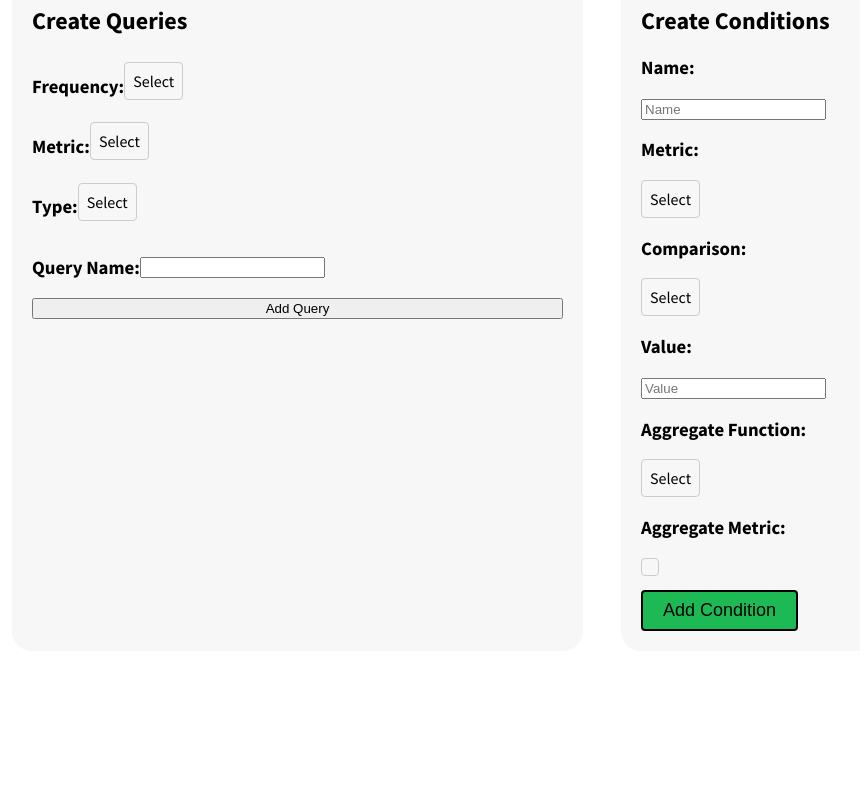
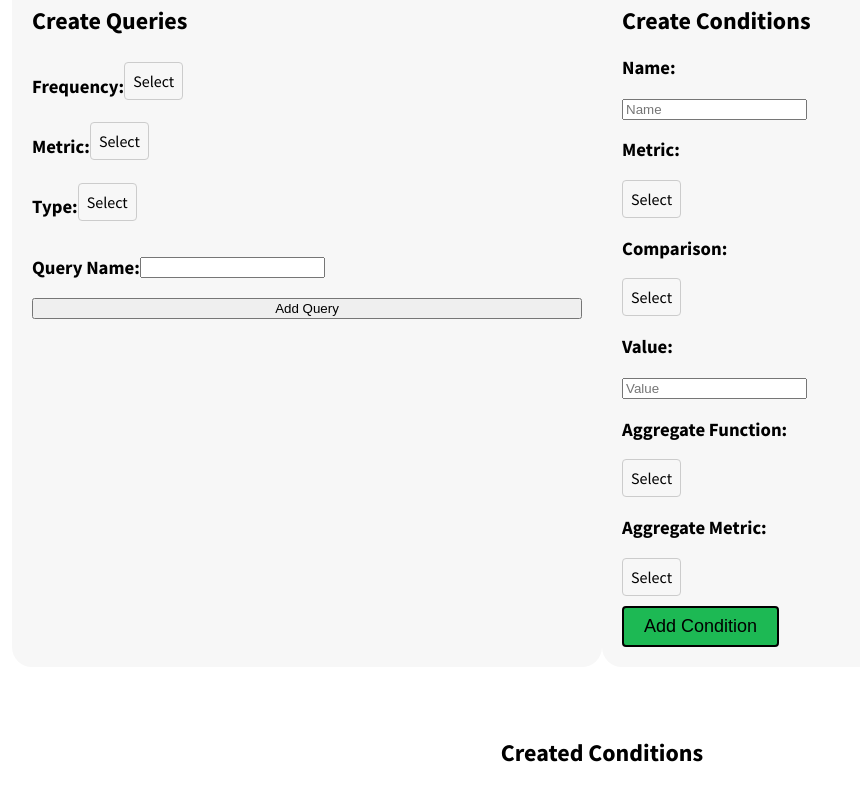
Before and after one commit to sidney888/spotify-dbms, a React (Create React App) app: page /QueryUs in a window 1280 px wide. Shown: the part 208-1008 px from the top of the page, without its empty margins (46-906 px from the left). Before the commit the page ends 859 px from the top, so only its background shows below. Built offline with nearby package versions, Linux system fonts and the light colour scheme; the HTML template or start-up script is replaced by a standard one.

Commit message:
fixed conditions and query

```diff
--- a/src/Pages/AnalysisPage.css
+++ b/src/Pages/AnalysisPage.css
@@ -10,15 +10,23 @@
   align-self: center;
   justify-self: center;
 }
-
+.conditions-container {
+  display: flex;
+  flex-wrap: wrap;
+}
 .create-queries,
 .create-conditions {
-  width: 45%;
+  width: 50%;
   background-color: #f7f7f7;
   border-radius: 20px;
   padding: 20px;
 }
-
+.created-conditions {
+  display: flex;
+  flex-direction: column;
+  align-items: center;
+  margin-top: 20px;
+}
 .create-queries h2,
 .create-conditions h2 {
   margin-bottom: 20px;
--- a/src/Pages/AnalysisPage.js
+++ b/src/Pages/AnalysisPage.js
@@ -1,7 +1,7 @@
 import React, { useState, useEffect } from 'react';
 import Dropdown from '../Components/Dropdown';
 import Button from '../Components/Button';
-import { query_metrics, condition_metrics, aggregate_metrics} from '../assets/metrics.js';
+import { query_metrics, condition_metrics, aggregate_metrics } from '../assets/metrics.js';
 
 import './AnalysisPage.css';
 
@@ -33,7 +33,7 @@ class Condition {
   }
 }
 
-function AnalysisPage ({data}) {
+function AnalysisPage({ data }) {
 
   //Queries
 
@@ -67,18 +67,18 @@ function AnalysisPage ({data}) {
     }
   };
 
-  const [errorMessage, setErrorMessage]= useState('');
+  const [errorMessage, setErrorMessage] = useState('');
   //List of queries
   const [list, setList] = useState([]);
   const handleAddItem = () => {
-    if(name.name == ''){
+    if (name.name == '') {
       setErrorMessage('Please name your query');
     } else {
       const newQueryID = Query.lastID + 1; // generate new ID based on previous one
       const newQuery = new Query(selectedFrequency, selectedMetric, selectedType, name.name.toString(), newQueryID);
       Query.lastID = newQueryID; // update lastID to new ID
       setList([...list, newQuery]);
-        setName({name: ''});
+      setName({ name: '' });
     }
 
   };
@@ -92,9 +92,7 @@ function AnalysisPage ({data}) {
 
     setName({ name: Query.name });
   };
-  useEffect(() => {
-    console.log('Currently selected query:', selectedQuery);
-  }, [selectedQuery]);
+
 
   //when a query is edited
   const handleEditQuery = () => {
@@ -118,37 +116,39 @@ function AnalysisPage ({data}) {
 
   //Conditions
   const [conditions, setConditions] = useState([]);
-    const[cname, setcname] = useState('');
+  const [cname, setcname] = useState('');
 
   const [selectedcmetric, setSelectedcmetric] = useState('Select');
   const cmetrics = condition_metrics;
 
-    const[selectedoperator, setSelectedOperator] = useState('Select');
+  const [selectedoperator, setSelectedOperator] = useState('Select');
   const operators = ['>', '<', '>=', '<=', '=', '!='];
 
-    const[cvalue, setcvalue] = useState('');
+  const [cvalue, setcvalue] = useState('');
 
-    const[qID, setqID] = useState();
+  const [qID, setqID] = useState();
 
-    const[selected_agg_function, setSelected_agg_function] = useState('Select'); //drop down of either max, min, avg, etc.
+  const [selected_agg_function, setSelected_agg_function] = useState('Select'); //drop down of either max, min, avg, etc.
   const agg_functions = ['min', 'max', 'avg'];
 
-    const[selected_agg_metric, setSelected_agg_metric] = useState('Select');
+  const [selected_agg_metric, setSelected_agg_metric] = useState('Select');
   const agg_metrics = aggregate_metrics; //still need to update and make dropdown for.
 
   const handleAddCondition = () => {
     const newCondition = new Condition(cname.cname.toString(), selectedcmetric, selectedoperator, selected_agg_function, selected_agg_metric, cvalue, selectedQuery.queryID);
     setConditions([...conditions, newCondition]); //adds a new condition to the list of conditions.
-      setcname({cname: ''});
+    if(!selectedQuery.condtions){
+      selectedQuery.conditions = [];
+    }
+    selectedQuery.conditions.push(newCondition); //adds condition to the selected query list.
+    setcname({cname: '' });
+    //add this condition to the selected query condition list.
   };
 
-    const updateCondition = (index, field, value) => {
-      const newConditions = [...conditions];
-      newConditions[index][field] = value;
-      setConditions(newConditions);
-    };
-
-
+  useEffect(() => {
+    console.log('Currently selected query:', selectedQuery);
+    console.log('Conditions: ', conditions);
+  }, [selectedQuery, conditions]);
   return (
     <>
       <h1>
@@ -156,7 +156,7 @@ function AnalysisPage ({data}) {
       </h1>
       <p>
         In the Create Queries section, pick the frequency, metric, and type from the respective dropdown menus.
-    <br/>The Create Conditions section can help narrow your search. Add conditions and comparisions with specific values.
+        <br />The Create Conditions section can help narrow your search. Add conditions and comparisions with specific values.
       </p>
       <div className="analysis-page">
         <div className="create-queries">
@@ -236,6 +236,7 @@ function AnalysisPage ({data}) {
               }}
             />
           </div>
+
           <div className="input_metric">
             <h3>Metric:</h3>
             <Dropdown
@@ -278,30 +279,23 @@ function AnalysisPage ({data}) {
             <h3>Aggregate Metric:</h3>
             <Dropdown
               className="aggm"
-          selectedOption={setSelected_agg_metric}
+              selectedOption={selected_agg_metric}
               options={agg_metrics}
               onOptionClick={(agg_metric) => setSelected_agg_metric(agg_metric)}
             />
           </div>
           <Button onClick={handleAddCondition}>Add Condition</Button>
 
-      {/* {conditions.map((condition, index) => (
-        <div key={index} className="condition">
-          <div className="cmet">
-            <h3>Metric: </h3>
-            <p>{condition.metric}</p>
         </div>
-          <div className="operator">
-            <h3>Comparison: </h3>
-            <p>{condition.operator}</p>
+
       </div>
-          <div className="input">
-            <h3>Value: </h3>
-            <p>{condition.value}</p>
-          </div>
-        </div>
-      ))} */}
-    </div>
+      <div className="created-conditions">
+        <h2>Created Conditions</h2>
+        <ol>
+          {conditions.map((condition, index) => (
+            <li key={index}>{condition.cname}</li>
+          ))}
+        </ol>
       </div>
     </>
   );
```
Lines whose indentation alone changed are shown as unchanged.
